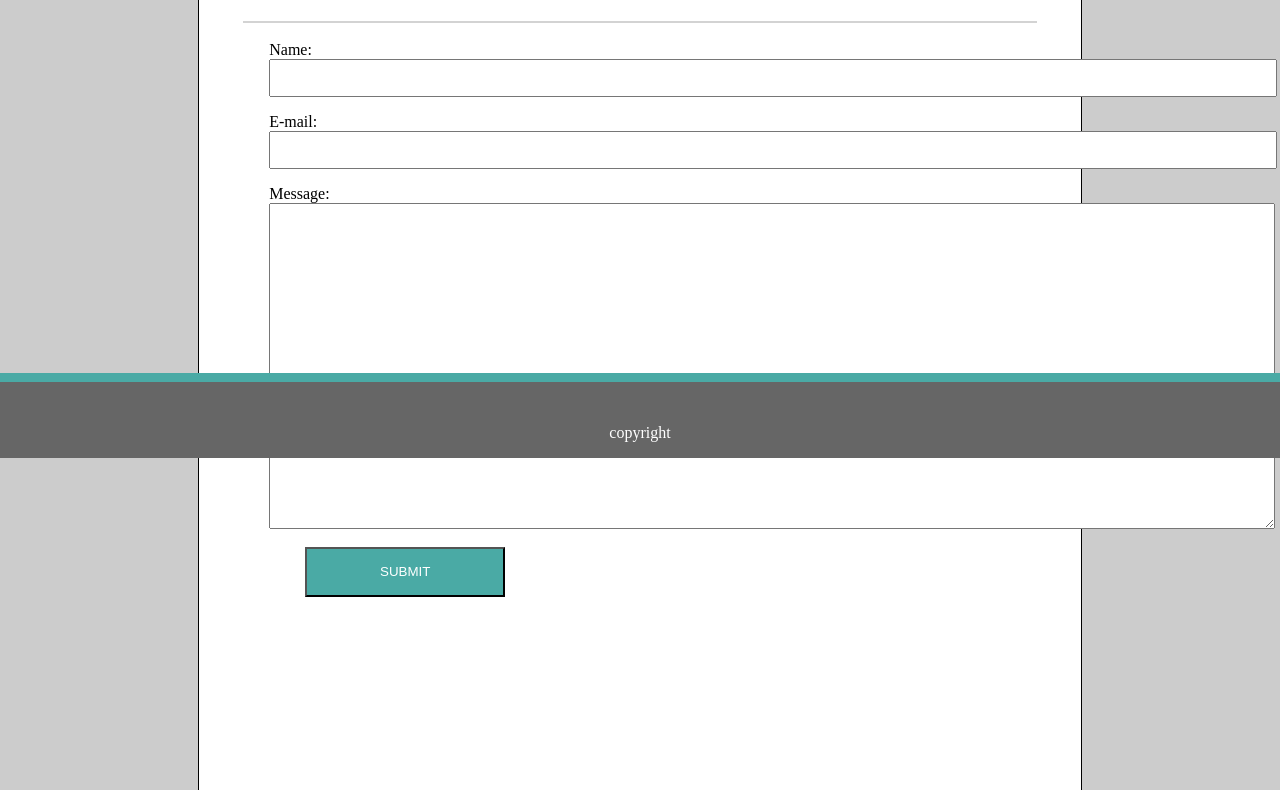
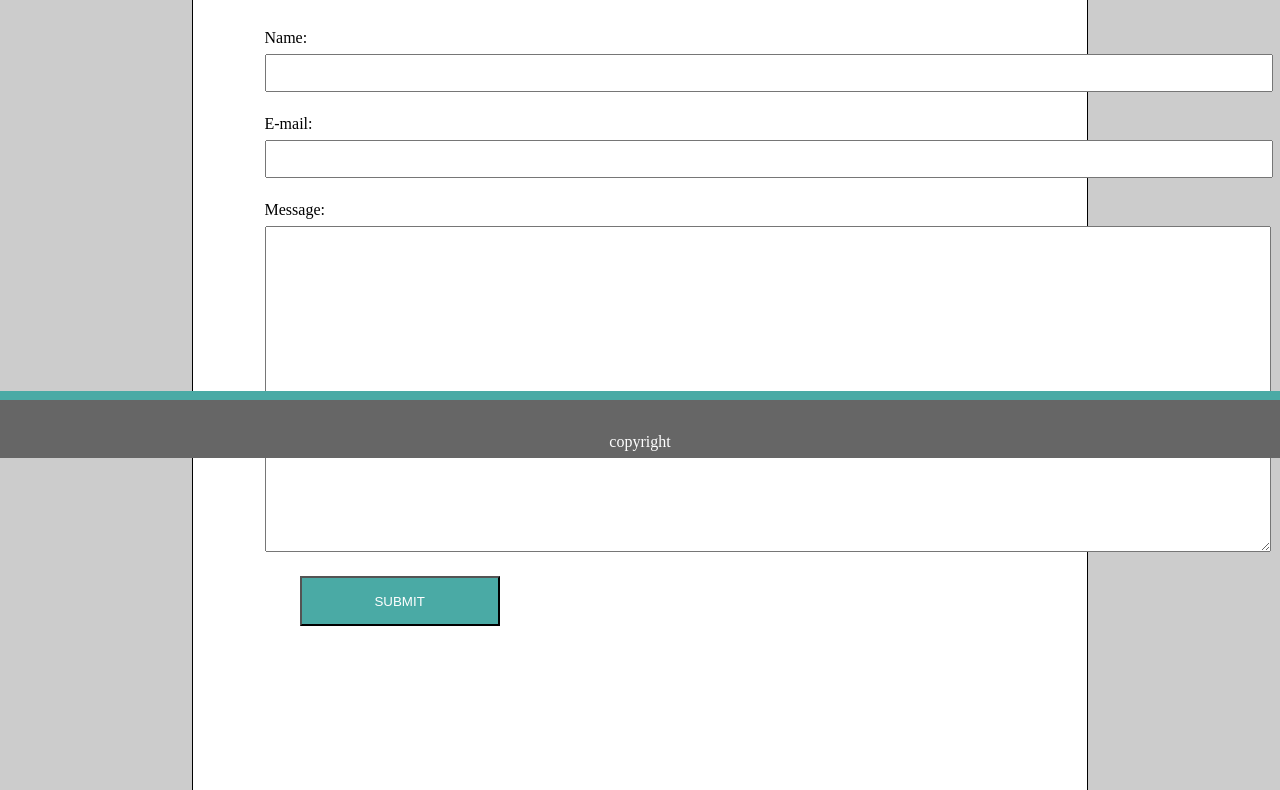
Before and after one commit to TroyAG/Basic-Portfolio, a plain HTML site: page contact.html in a window 1280 px wide. Shown: the part 342-1132 px from the top of the page. Drawn offline with Linux system fonts and the light colour scheme.

Commit message:
github pages ready

```diff
--- a/assets/css/reset.css
+++ b/assets/css/reset.css
@@ -4,7 +4,7 @@
 */
 
 html, body, div, span, applet, object, iframe,
-h1, h2, h3, h4, h5, h6, p, blockquote, pre,
+	 h2, h3, h4, h5, h6, p, blockquote, pre,
 a, abbr, acronym, address, big, cite, code,
 del, dfn, em, img, ins, kbd, q, s, samp,
 small, strike, strong, sub, sup, tt, var,
@@ -22,6 +22,7 @@
 	font-size: 100%;
 	font: inherit;
 	vertical-align: baseline;
+
 }
 /* HTML5 display-role reset for older browsers */
 article, aside, details, figcaption, figure,
@@ -29,7 +30,7 @@
 	display: block;
 }
 body {
-	line-height: 1;
+	line-height: 2;
 }
 ol, ul {
 	list-style: none;
--- a/contact.html
+++ b/contact.html
@@ -3,7 +3,10 @@
 <head>
             <meta charset="UTF-8">
             <meta name="viewport" content="width=device-width, initial-scale=1.0">
+            <link rel="stylesheet" type="text/css" href="assets/css/reset.css">
+
             <link rel="stylesheet" type="text/css" href="assets/css/style.css">
+
 
             <h1 class="name">Troy Gordon</h1>
             <div class="topnav">
```
Also changed, not shown: index.html (+2 -1 lines), portfolio.html (+1 -0 lines).
